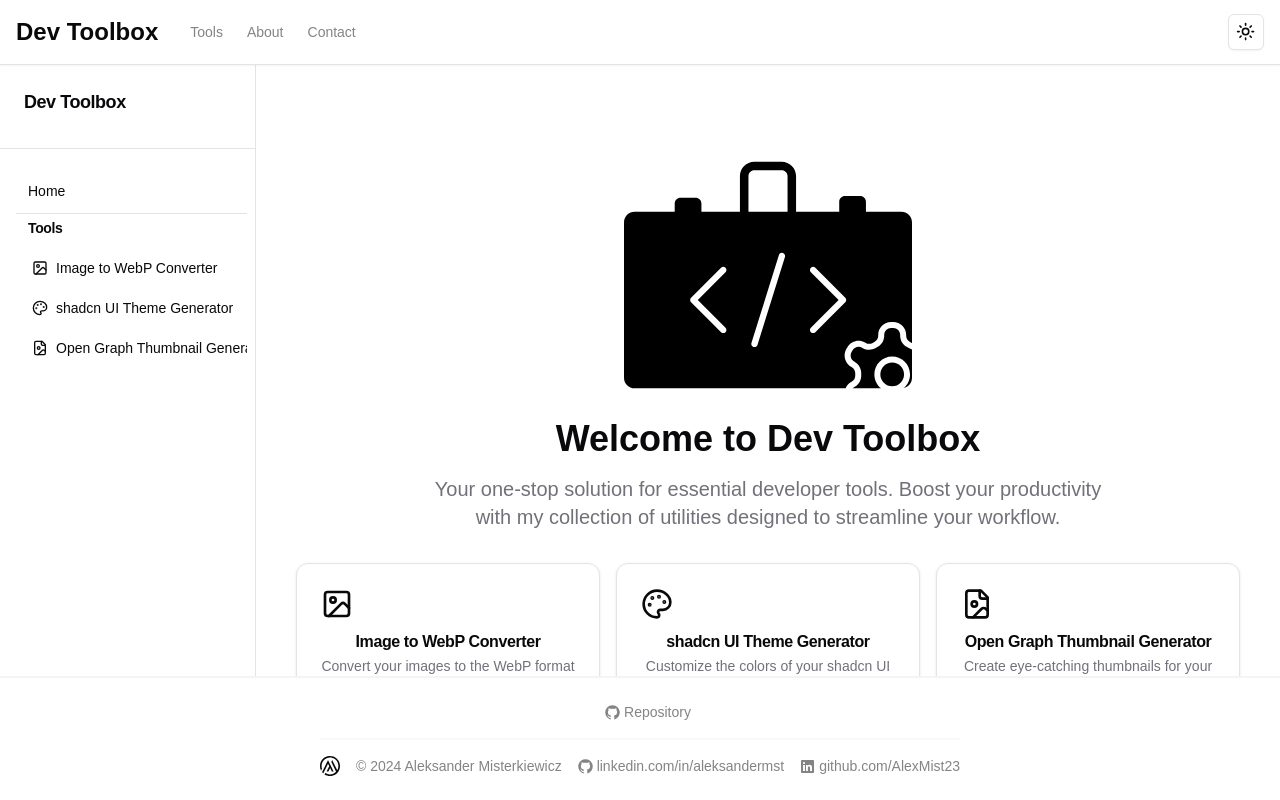
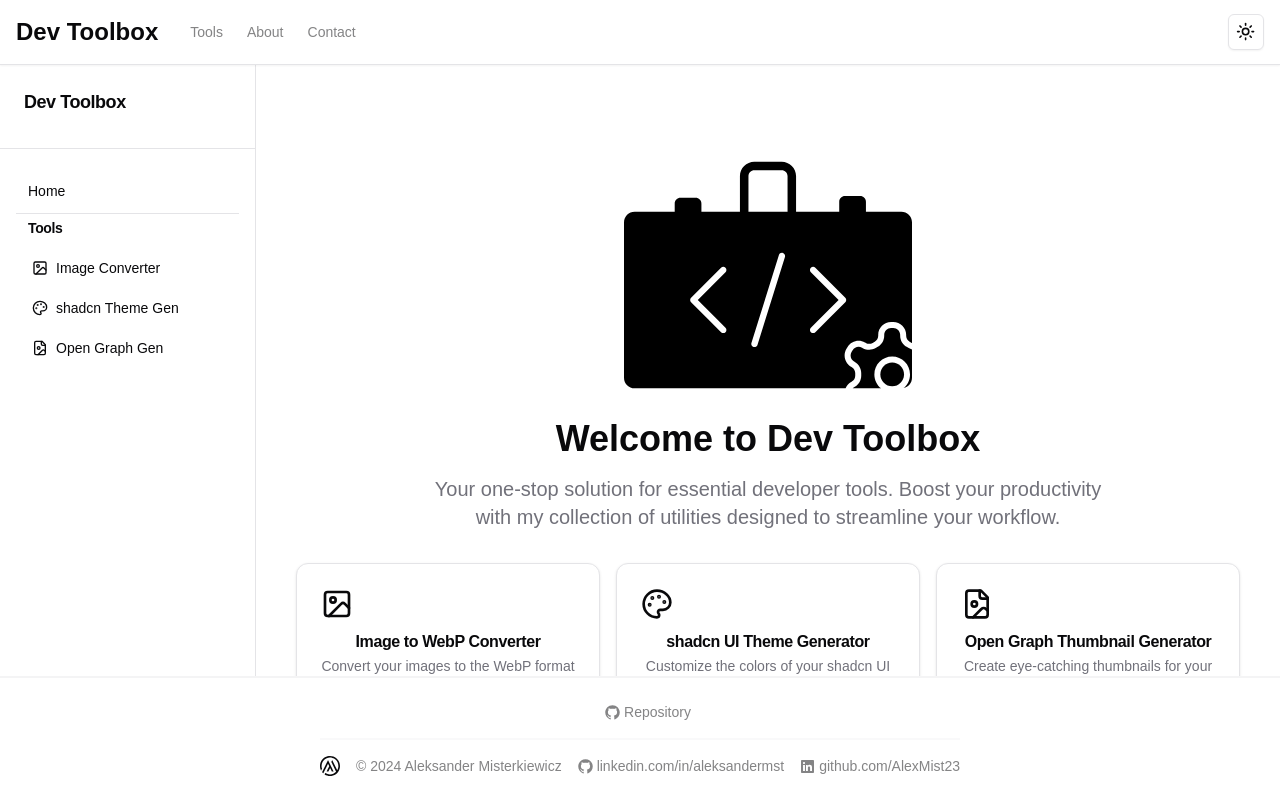
Before and after one commit to AlexMist23/web-dev-toolkit, a Next.js app: page / in a window 1280 px wide. Built offline with nearby package versions, Linux system fonts and the light colour scheme.

Commit message:
updt href

```diff
--- a/src/components/tool-list.tsx
+++ b/src/components/tool-list.tsx
@@ -4,17 +4,17 @@ import { FileImageIcon, ImageIcon, PaletteIcon } from "lucide-react";
 
 const tools = [
   {
-    title: "Image to WebP Converter",
-    href: "/tools/webp-converter",
+    title: "Image Converter",
+    href: "/tools/image-converter",
     icon: ImageIcon,
   },
   {
-    title: "shadcn UI Theme Generator",
+    title: "shadcn Theme Gen",
     href: "/tools/theme-generator",
     icon: PaletteIcon,
   },
   {
-    title: "Open Graph Thumbnail Generator",
+    title: "Open Graph Gen",
     href: "/tools/og-thumbnail-generator",
     icon: FileImageIcon,
   },
```
